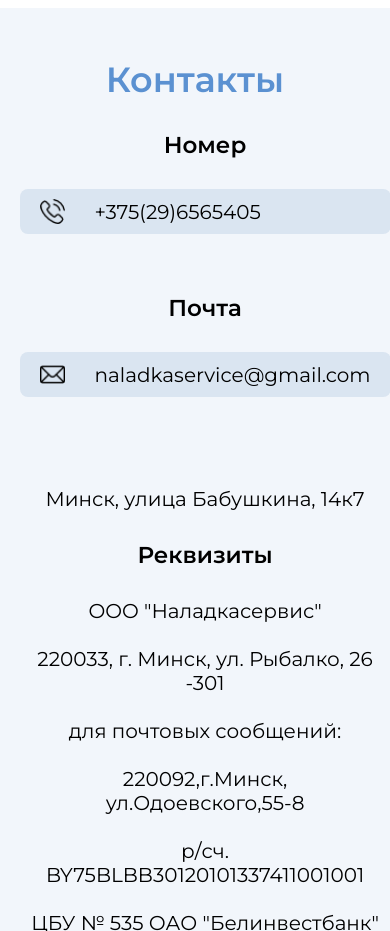
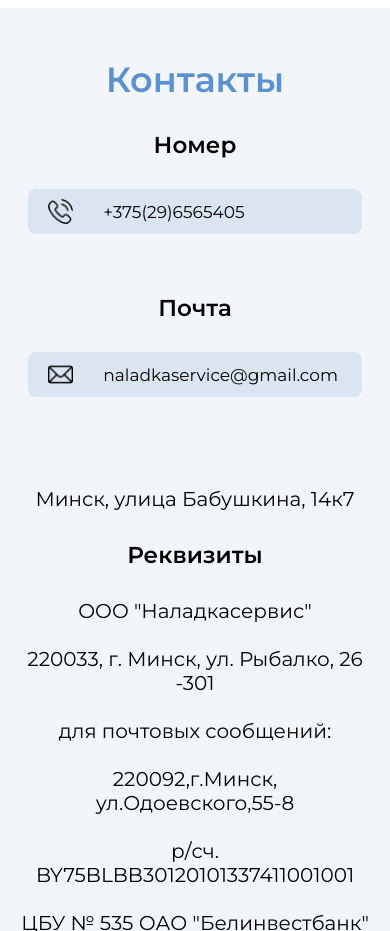
Before and after one commit to aaadraniki/naladkaservis, a plain HTML site: page index.html in a window 390 px wide. Shown: the part 10840-11771 px from the top of the page. Drawn offline with Linux system fonts and the light colour scheme.

Commit message:
fix_responsive

```diff
--- a/style.css
+++ b/style.css
@@ -562,6 +562,8 @@ color: var(--mainCol);
   margin-top: 30px;
 }
 .num_email{
+  margin: 0;
+  width: auto;
   display: flex;
   flex-wrap: nowrap;
   flex-direction: column;
@@ -574,6 +576,13 @@ color: var(--mainCol);
 }
 /*RESPONSIVE*/
 @media only screen and (max-width: 861px) {
+  .num_email {
+    margin: auto;
+    width: 95%;
+  }
+  .tel_block a {
+    font-size: 17px;
+}
 .map_txt{
     margin-bottom: 30px;
   }
```
